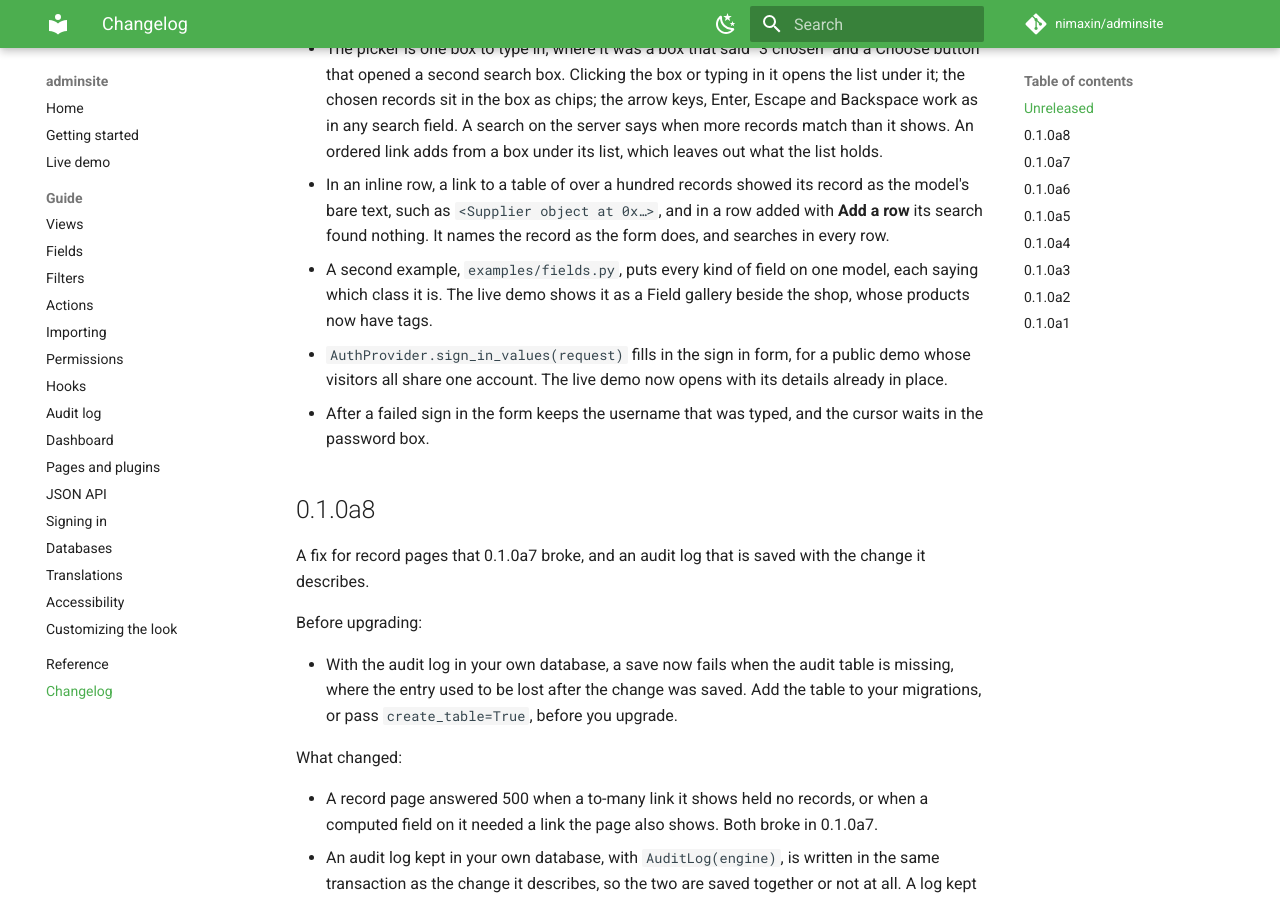
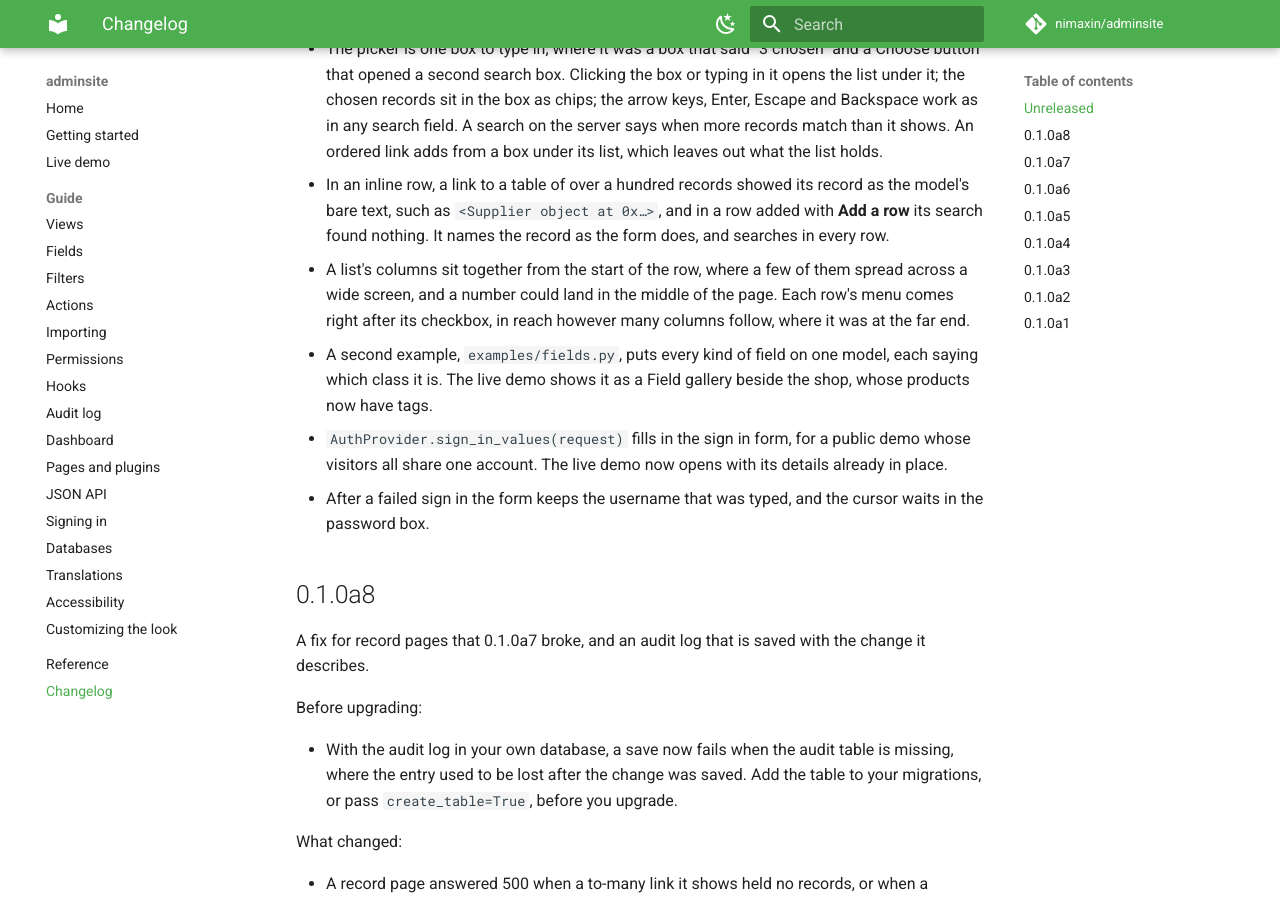
Before and after one commit to nimaxin/adminsite, an MkDocs documentation site: the page built from docs/changelog.md, in a window 1280 px wide and 900 px high, scrolled down 500 px. Built offline with MkDocs 1.6.1 and Material for MkDocs 9.7.7, drawn with Linux system fonts in a browser that asks for light colours; comment, search, counter and statistics services are not loaded.

Commit message:
feat: a list's columns sit together, and each row's menu comes first
The table stretched its few columns across a wide screen, so a number,
right-aligned in its column, could land in the middle of the page. An
empty last column now takes the width left over. Each row's menu moves
from the far end to right after the checkbox, where it is in reach
however many columns the table has, and it opens towards the page.

Co-Authored-By: Claude Opus 5.5 (1M context) <noreply@anthropic.com>

```diff
--- a/CHANGELOG.md
+++ b/CHANGELOG.md
@@ -21,6 +21,9 @@
 - In an inline row, a link to a table of over a hundred records showed its record as the model's
   bare text, such as `<Supplier object at 0x…>`, and in a row added with **Add a row** its search
   found nothing. It names the record as the form does, and searches in every row.
+- A list's columns sit together from the start of the row, where a few of them spread across a
+  wide screen, and a number could land in the middle of the page. Each row's menu comes right
+  after its checkbox, in reach however many columns follow, where it was at the far end.
 - A second example, `examples/fields.py`, puts every kind of field on one model, each saying which
   class it is. The live demo shows it as a Field gallery beside the shop, whose products now have
   tags.
--- a/src/adminsite/templates/adminsite/_row_actions.html
+++ b/src/adminsite/templates/adminsite/_row_actions.html
@@ -1,9 +1,10 @@
 {#- A row's menu: the record's own actions and its form. Each action posts the
     one form it owns, after setting which record it is for, so a list of 25
-    rows carries one form per action, not 25. -#}
+    rows carries one form per action, not 25. It sits at the start of the row
+    and opens towards the page. -#}
 {% import "adminsite/_icons.html" as icons %}
 {% if allowed or edit_url %}
-  <div class="dropdown dropdown-end {% if upward|default(false) %}dropdown-top{% endif %}">
+  <div class="dropdown dropdown-start {% if upward|default(false) %}dropdown-top{% endif %}">
     <div tabindex="0" role="button" aria-haspopup="true" class="btn btn-ghost btn-sm btn-square text-muted"
          aria-label="{{ _('Actions for {name}', name=title) }}">{{ icons.icon("more") }}</div>
     <ul tabindex="0" class="dropdown-content menu menu-sm z-30 my-1 w-52 rounded-box border border-base-300 bg-base-100 p-1 text-start shadow-float">
```
Also changed, not shown: docs/actions.md (+1 -1 lines), src/adminsite/templates/adminsite/_table.html (+20 -16 lines), src/adminsite/static/adminsite.css, 1 other file.
